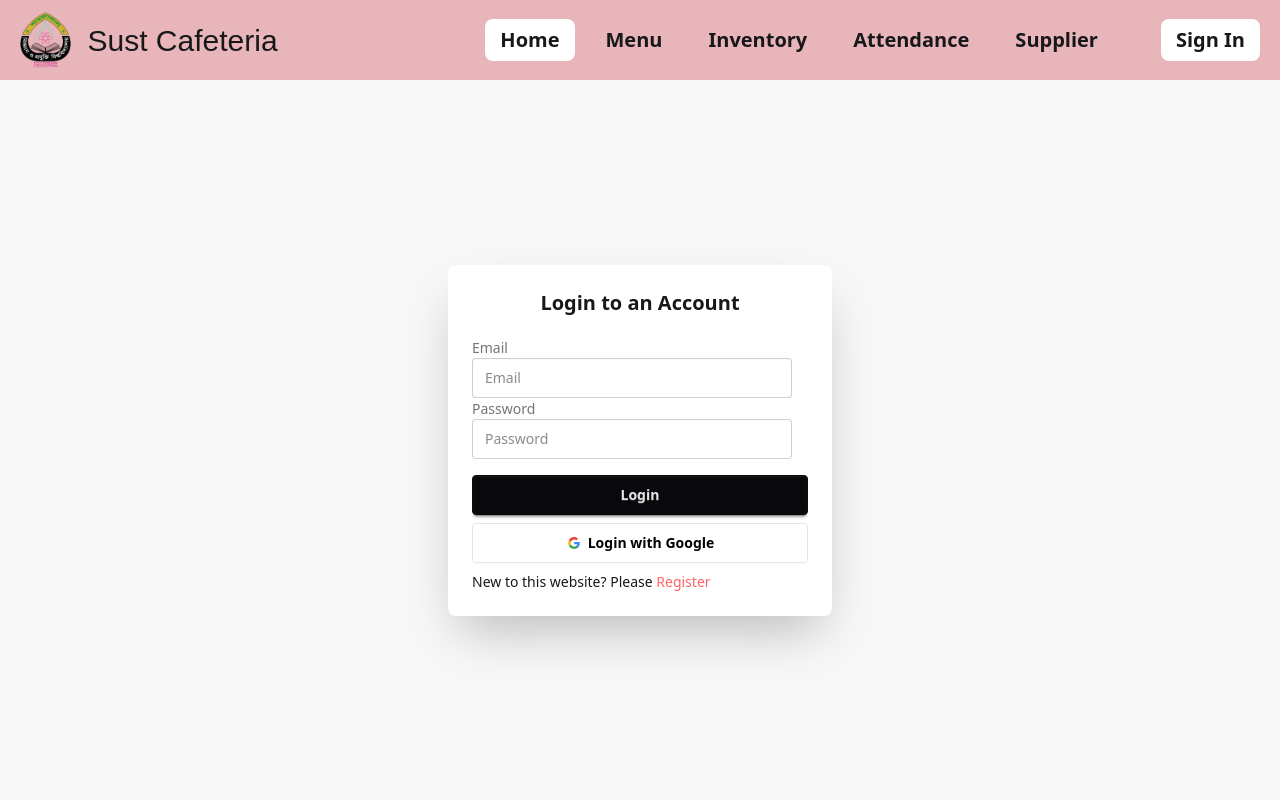
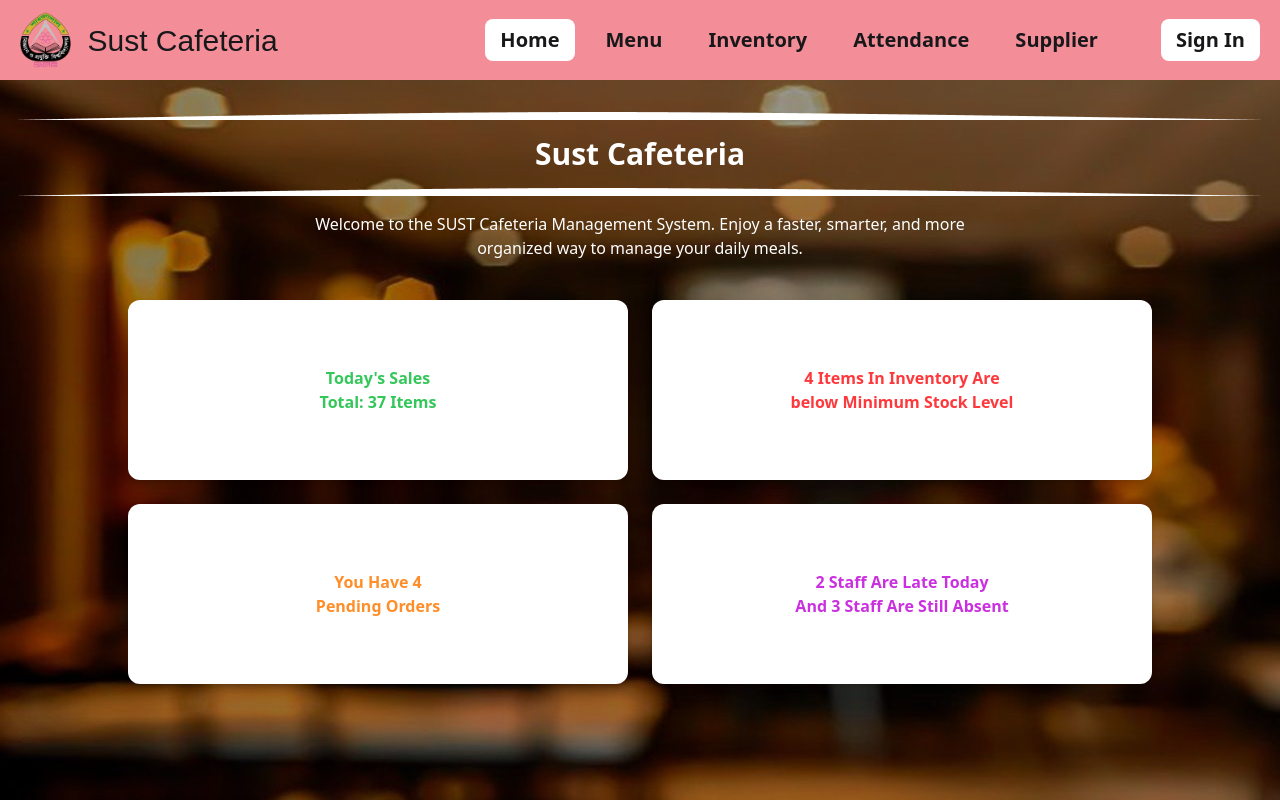
Before and after one commit to darkEye-2021831014/SustCafeteria, a React (Vite) app: page / in a window 1280 px wide. Before the commit this address led to /login. Built offline with nearby package versions, Linux system fonts and the light colour scheme; no server answers; a web font is replaced by a local one.

Commit message:
bg-color added

```diff
--- a/src/Routes/Routes.jsx
+++ b/src/Routes/Routes.jsx
@@ -13,7 +13,7 @@ export const router = createBrowserRouter([
     children: [
       {
         index: true,
-        element:<PrivateRoute><Home></Home></PrivateRoute> ,
+        element:<Home></Home> ,
       },
       {
         path:'/register',
--- a/src/components/Header/NavBar.jsx
+++ b/src/components/Header/NavBar.jsx
@@ -1,7 +1,7 @@
 import React from 'react'
 import PillList from './PillList';
 import AuthPill from './AuthPill';
-import sustLogo from '../../assets/sustLogo.png'
+import sustLogo from '../../assets/sustlogo.png'
 
 const NavBar = ({ active = "Home", isAdmin = false, signedIn = true }) => {
 
@@ -10,12 +10,12 @@ const NavBar = ({ active = "Home", isAdmin = false, signedIn = true }) => {
         ["Home", "Menu", "Inventory", "Attendance", "Supplier"];
 
     return (
-        <div className='flex bg-[#E8B5BA] h-20 w-full
+        <div className='flex bg-[#f38e99] h-20 w-full
         items-center justify-between px-5 py-3'>
 
             <div className='flex items-center gap-4'>
                 <img src={sustLogo} alt="sustLogo"
-                    className='w-auto h-14' />
+                    className='w-auto h-14 rounded-[5px]' />
                 <div className='font-tourney text-[30px]'>Sust Cafeteria</div>
             </div>
 
```
Also changed, not shown: src/assets/sust_logo.png (added).
